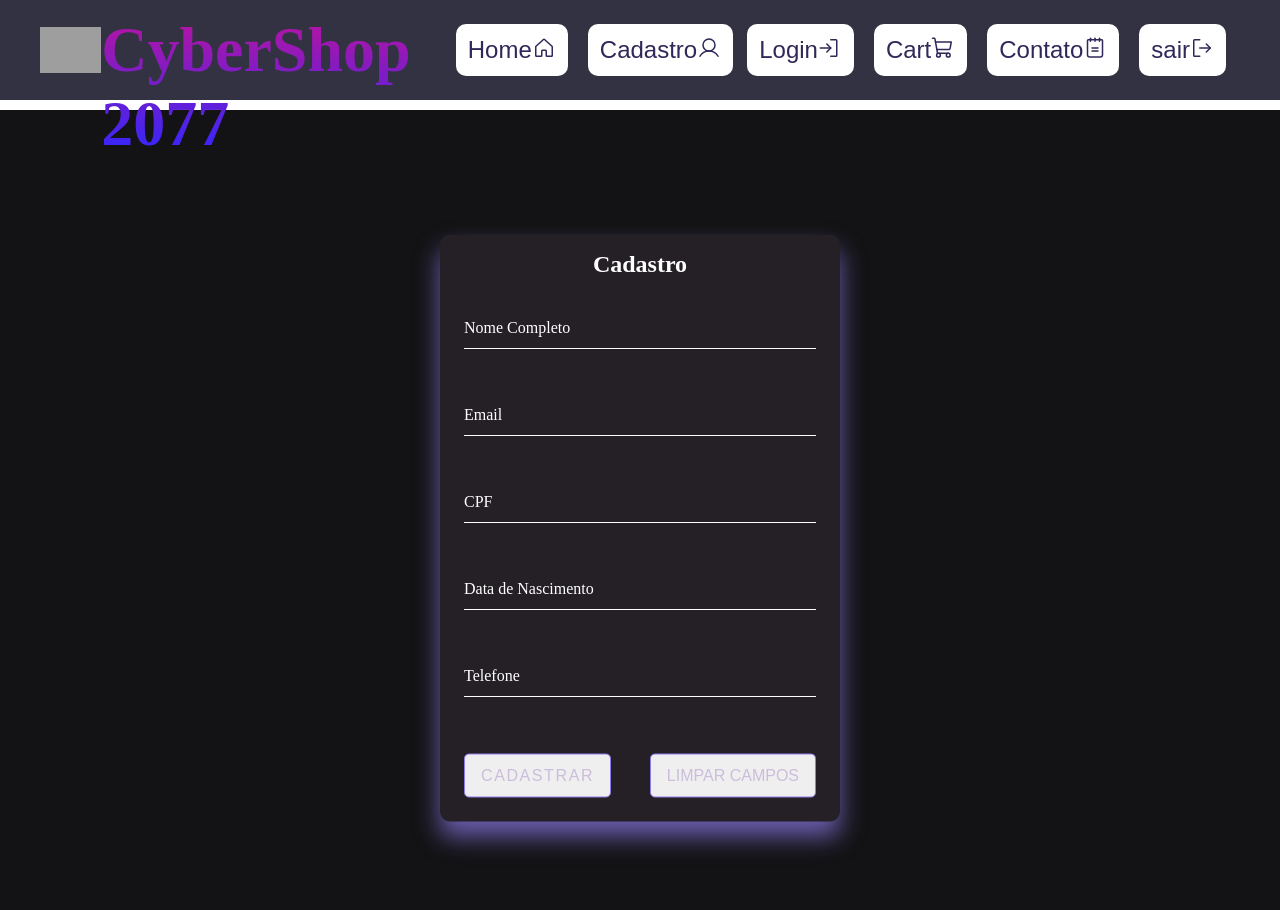
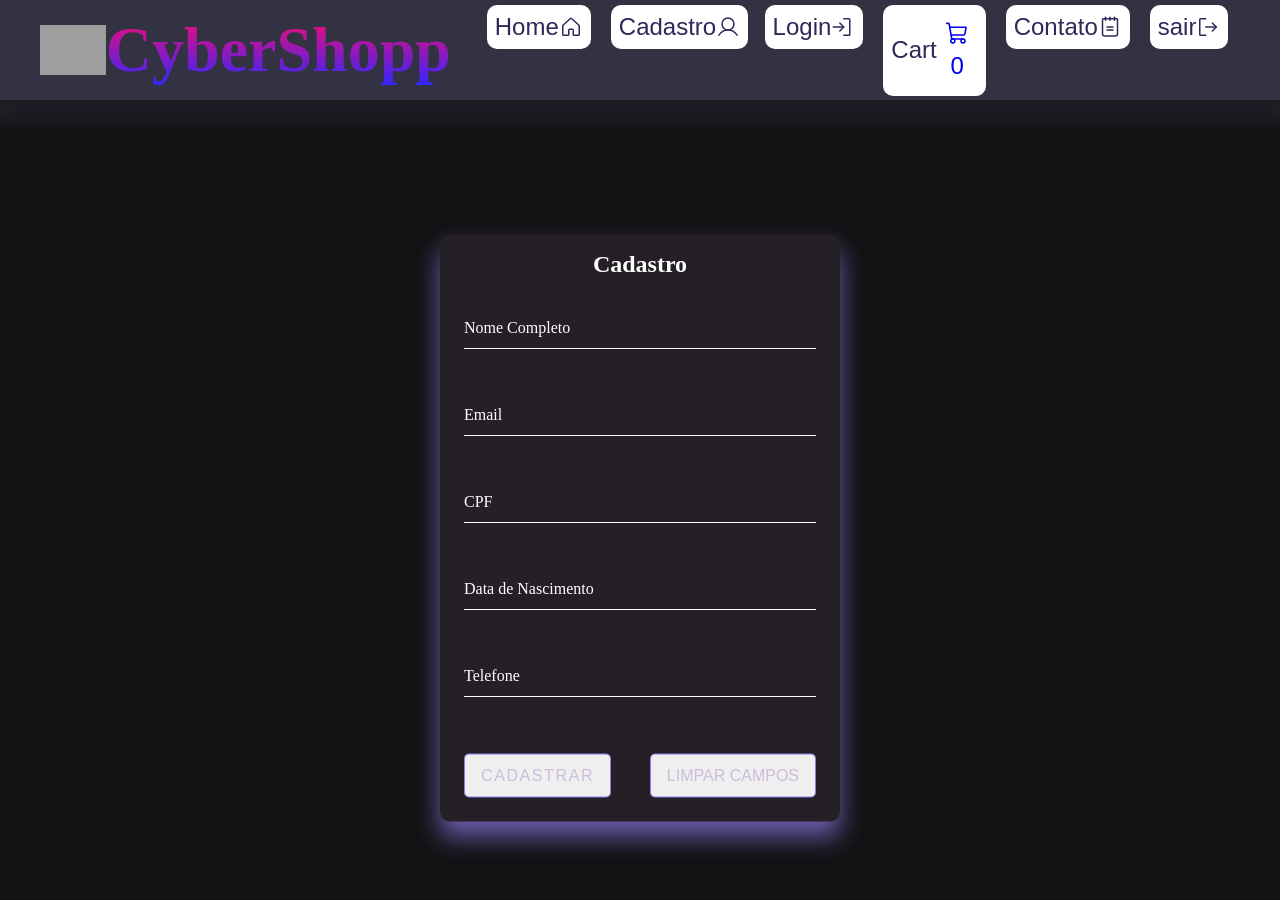
Before and after one commit to devjuanmarcos/Projeto-DevWeb-Rede-Comercio-Online, a React (Vite) app in the folder Projeto-React-Ecommerce/: page /cadastro in a window 1280 px wide. Built offline with nearby package versions, Linux system fonts and the light colour scheme; grey boxes are pictures that could not be loaded.

Commit message:
implementação préPresentação

```diff
--- a/Projeto-React-Ecommerce/src/App.jsx
+++ b/Projeto-React-Ecommerce/src/App.jsx
@@ -3,14 +3,17 @@ import { BrowserRouter } from "react-router-dom"
 import { AuthProvider } from "./context/Auth"
 import { GlobalStyle } from "./styles/GlobalStyle"
 import { Router } from "./routes/router"
+import Context from "./context/Context"
 
 function App() {
    return (
       <BrowserRouter>
          <AuthProvider>
-            <ToastContainer />
-            <GlobalStyle />
-            <Router />
+            <Context>
+               <ToastContainer />
+               <GlobalStyle />
+               <Router />
+            </Context>
          </AuthProvider>
       </BrowserRouter>
    )
--- a/Projeto-React-Ecommerce/src/components/InfoEditavel/InfoEditavel.jsx
+++ b/Projeto-React-Ecommerce/src/components/InfoEditavel/InfoEditavel.jsx
@@ -43,6 +43,7 @@ export function InfoEditavel({ edit }) {
    function patchUserNewInfo(id, userUpdate) {
       clienteService.putCliente(id, userUpdate).then(response=>{
          console.log(response.data);
+         alert("funcionou seu PUT")
       }).catch(error=>{
          console.log(error)
       })
--- a/Projeto-React-Ecommerce/src/components/NavBar/NavBar.jsx
+++ b/Projeto-React-Ecommerce/src/components/NavBar/NavBar.jsx
@@ -1,105 +1,97 @@
-import React, {useEffect, useState} from 'react';
-import { House, Notepad, ShoppingCart, SignIn, SignOut, TrademarkRegistered, User } from 'phosphor-react';
-import { Link } from 'react-router-dom';
-import { Home } from '../../pages/Home/Home';
-import { Container } from './Styles'
-import Logo from '../../assets/logo.png'
-import { useContext } from 'react';
-import AuthContext from '../../context/Auth';
-
-
+import { House, Notepad, ShoppingCart, SignIn, SignOut, TrademarkRegistered, User } from "phosphor-react"
+import { Link, Navigate, useNavigate } from "react-router-dom"
+import { Container } from "./Styles"
+import Logo from "../../assets/logo.png"
+import { useContext } from "react"
+import AuthContext from "../../context/Auth"
+import { CartState } from "../../context/Context"
+import { Header } from "../Header/header"
 
 function NavBar() {
    const { signOut } = useContext(AuthContext)
+   const navigate = useNavigate()
 
+   const {
+      state: { products },
+   } = CartState()
+
+   function redirectHome() {
+      navigate("/")
+   }
 
    return (
-
       <Container>
          <div className="container">
             <div className="logo">
                <img src={Logo} alt="logo" />
-
-            <h1>
-              <link to="/"></link>
-              <li> CyberShop 2077 </li>
-            </h1>
-
+               <h1 onClick={redirectHome}>CyberShopp</h1>
             </div>
 
             <a
                className="navbar-toggler"
-      onClick={ function(){
-       setTimeout(function(){ animation(); });
+               onClick={function () {
+                  setTimeout(function () {
+                     animation()
+                  })
                }}
-      type="button" data-toggle="collapse"
+               type="button"
+               data-toggle="collapse"
                data-target="#navbarSupportedContent"
                aria-controls="navbarSupportedContent"
                aria-expanded="true"
-      aria-label="Toggle navigation">
-    </a>
+               aria-label="Toggle navigation"></a>
 
-    <div
-        className="collapse navbar-collapse" id="navbarSupportedContent">
+            <div className="collapse navbar-collapse" id="navbarSupportedContent">
                <ul className="navbar-nav ml-auto">
-
                   <li className="nav-item">
                      <Link to="/">
-                <button className="nav-link" to="/" exact>
-                  <House>
-                  </House>Home
+                        <button className="nav-link">
+                           <House></House>Home
                         </button>
                      </Link>
                   </li>
 
                   <li className="nav-item">
                      <Link to="/cadastro">
-                <button className="nav-link" to="/about" exact>
-                  <User>
-                  </User>Cadastro
+                        <button className="nav-link">
+                           <User></User>Cadastro
                         </button>
                      </Link>
                   </li>
 
                   <li className="nav-item">
                      <Link to="/login">
-                <button className="nav-link" to="/service" exact>
-                 <SignIn>
-                  </SignIn>Login
+                        <button className="nav-link">
+                           <SignIn></SignIn>Login
                         </button>
                      </Link>
                   </li>
                   <li className="nav-item">
-              <Link to="/cart">
-               <button className="nav-link" to="/cart" exact>
-                  <ShoppingCart>
-                  </ShoppingCart>Cart
+                     <Link to="/carrinho">
+                        <button className="nav-link">
+                           <Header/>Cart
                         </button>
                      </Link>
                   </li>
                   <li className="nav-item">
                      <Link to="/contato">
-              <button className="nav-link" to="/contato" exact>
-                <Notepad>
-                </Notepad>Contato
+                        <button className="nav-link">
+                           <Notepad></Notepad>Contato
                         </button>
                      </Link>
                   </li>
                   <li className="nav-item">
                      <Link to="/">
-                <button onClick={signOut} className="nav-link" to="/" exact>
-                 <SignOut>
-                  </SignOut>sair
+                        <button onClick={signOut} className="nav-link">
+                           <SignOut></SignOut>sair
                         </button>
                      </Link>
                   </li>
                </ul>
             </div>
          </div>
-
       </Container>
-
-  );
+   )
 }
 
-export default NavBar;
+export default NavBar
--- a/Projeto-React-Ecommerce/src/components/NavBar/Styles.js
+++ b/Projeto-React-Ecommerce/src/components/NavBar/Styles.js
@@ -1,14 +1,17 @@
 import styled from "styled-components"
 
 export const Container = styled.div`
-    font-size:4rem;
+   font-size: 4rem;
    color: #9067c6;
    padding: 20px 20px;
    width: 100%;
-    height:20%;
+   height: 20%;
    background-color: #323242;
-    position: relative;
-    margin-bottom: 10px;
+   position: sticky;
+   top: 0;
+   z-index: 99;
+   margin-bottom: 0px;
+   box-shadow: 0 0.4rem 1rem 1rem #32324260;
 
    img {
       width: 15%;
@@ -21,28 +24,29 @@ img {
    }
 
    ul {
-    width:90%;
+      width: 90%;
       display: flex;
       list-style: none;
       padding: 0.5rem;
       flex-direction: inherit;
       align-self: right;
-    gap:20px;
+      gap: 20px;
    }
 
    button {
+      display: flex;
+      flex-direction: row-reverse;
+      padding: 0.5rem;
+      align-items: center;
+      position: relative;
+      font-size: 1.5rem;
       border-radius: 10px;
-    flex-direction: row-reverse;
-    font-size: 1.5rem;
-    position: relative;
-    display: flex;
-    padding: 12px;
       background-color: #fff;
       color: #302858;
    }
 
    link {
-    display:flex;
+      display: flex;
       background-color: blue;
       size: 5rem;
    }
@@ -57,7 +61,7 @@ link {
 
    .logo {
       display: flex;
-    justify-content:first baseline;
+      justify-content: first baseline;
       align-items: center;
       cursor: pointer;
    }
@@ -67,12 +71,9 @@ h1 {
       background: -webkit-linear-gradient(#ff0a6c, #2d27ff);
       -webkit-background-clip: text;
       -webkit-text-fill-color: transparent;
-
    }
-
     .nav-item {
       width: 20%;
       height: 5%;
    }
-
 `;
--- a/Projeto-React-Ecommerce/src/context/Auth.jsx
+++ b/Projeto-React-Ecommerce/src/context/Auth.jsx
@@ -1,6 +1,7 @@
 import React, { createContext, useEffect, useState } from "react"
 import { useNavigate } from "react-router-dom"
 import clienteService from "../services/requests/clienteService"
+import { toast } from "react-toastify"
 
 const AuthContext = createContext({})
 
@@ -63,6 +64,7 @@ export const AuthProvider = ({ children }) => {
       setIsAuthenticated(false)
       setUser("")
       localStorage.clear()
+      toast.success("Deslogado com sucesso, Volte Sempre!")
    }
 
    return (
--- a/Projeto-React-Ecommerce/src/context/Context.jsx
+++ b/Projeto-React-Ecommerce/src/context/Context.jsx
@@ -1,5 +1,7 @@
 import { createContext, useContext, useReducer, useState, useEffect } from "react";
+import { faker } from '@faker-js/faker';
 import { cartReducer } from "./Reducers";
+import produtoService from "../services/requests/produtoService";
 
 const Cart = createContext();
 // faker.seed(99);
@@ -42,7 +44,6 @@ return (
         {children}
     </Cart.Provider>
 )}
-
 export const CartState = () => {
     return useContext(Cart);
   };
--- a/Projeto-React-Ecommerce/src/pages/Cadastro/Cadastro.jsx
+++ b/Projeto-React-Ecommerce/src/pages/Cadastro/Cadastro.jsx
@@ -26,7 +26,7 @@ export function Cadastro() {
    async function toastieSuccess(loading) {
       let timeout = 3500;
         toast.update(loading, {
-         render: "Legal! Você já está cadastrado! Vamos levaar você para o Login",
+         render: "Legal! Você já está cadastrado! Vamos levar você para o Login",
          type: "success",
          autoClose: timeout,
          isLoading: false,
@@ -36,7 +36,7 @@ export function Cadastro() {
       })
 
       setTimeout(() => {
-        navigate("/")
+        navigate("/login")
       }, timeout);
    }
 
--- a/Projeto-React-Ecommerce/src/routes/Router.jsx
+++ b/Projeto-React-Ecommerce/src/routes/Router.jsx
@@ -29,12 +29,13 @@ export function Router() {
    return (
       <Routes>
          <Route index path="/" element={<Home />} />
+         <Route path="/login" element={<Login />} />
+         <Route path="/cadastro" element={<Cadastro />} />
          <Route path="/perfil" element={<Perfil />} />
          <Route path="/contato" element={<Contato />} />
+         <Route path="/produto" element={<Produto />} />
          <Route path="/carrinho" element={<Cart />} />
          <Route path=" * " element={<PageNotFound />} />
       </Routes>
    )
-
-
 }
```
Also changed, not shown: Projeto-React-Ecommerce/src/pages/Produto/Produto.jsx (+33 -26 lines). Lines whose indentation alone changed are shown as unchanged.
